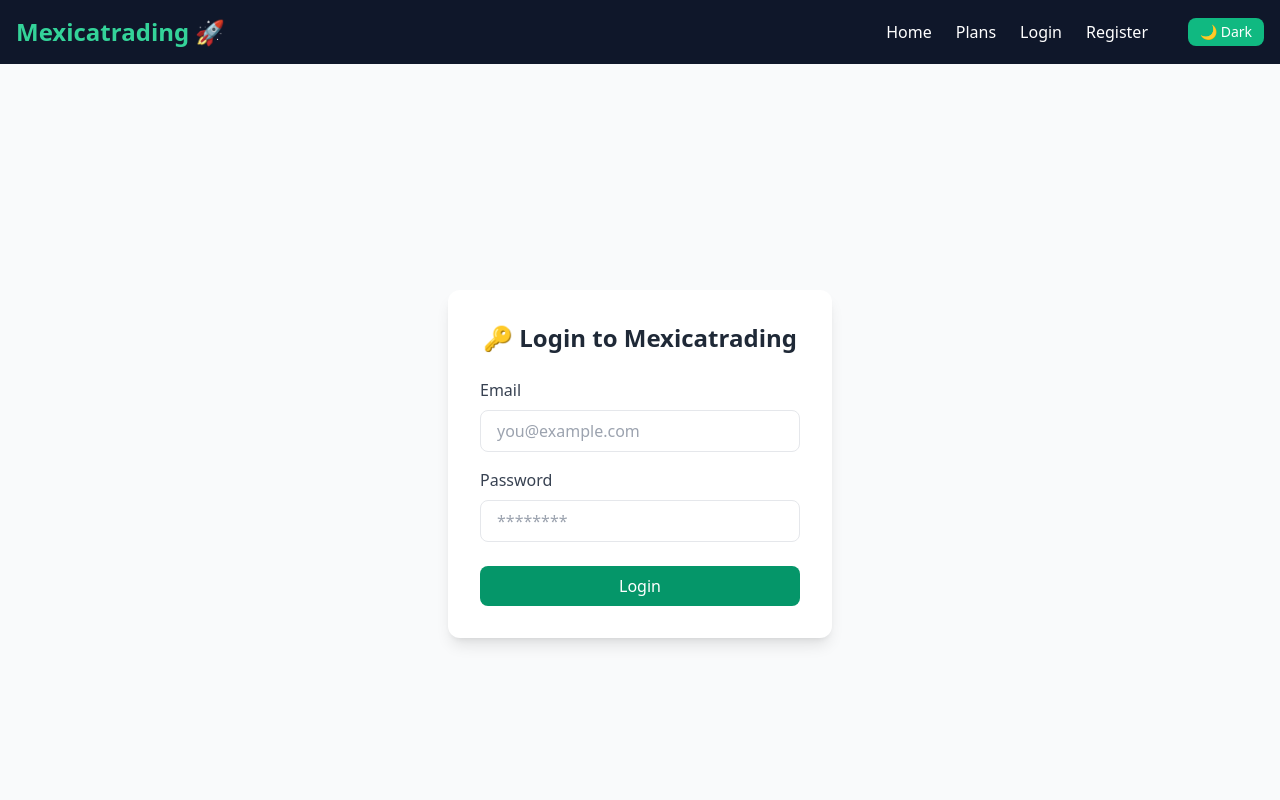
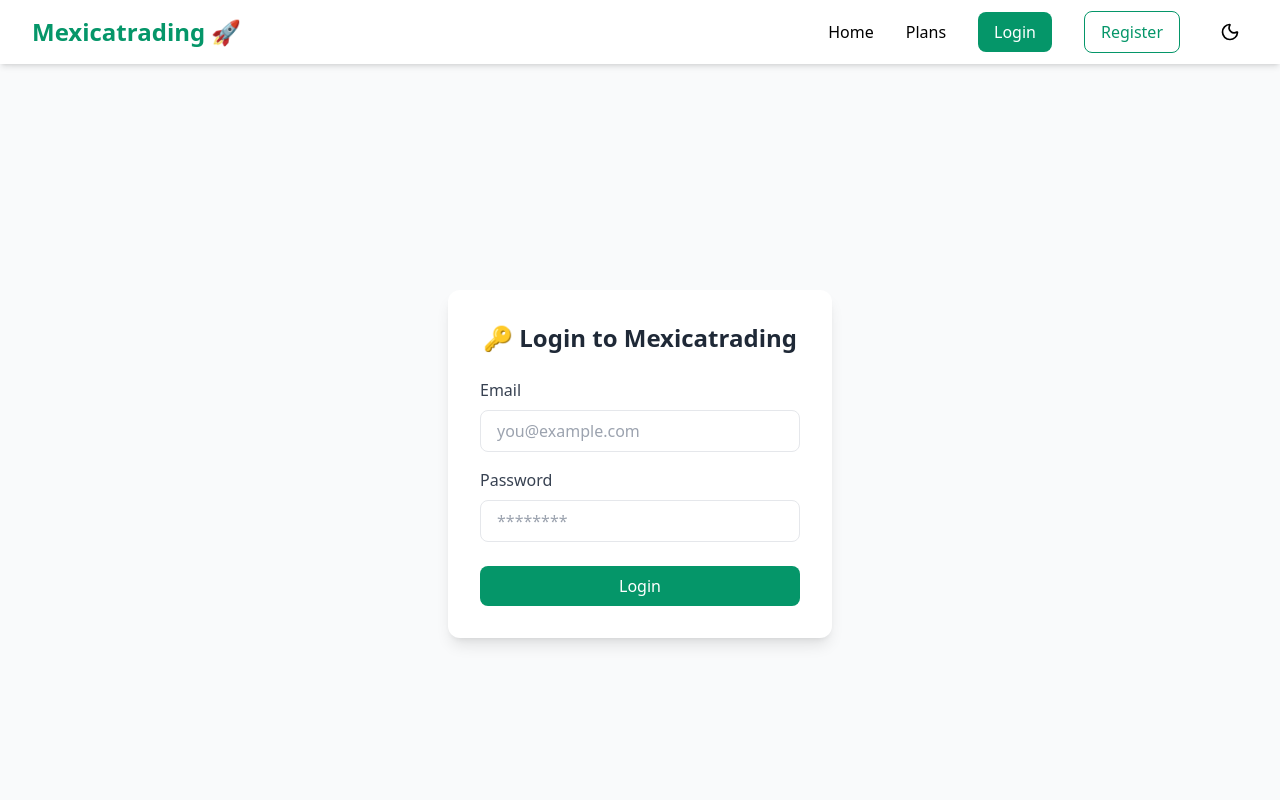
Before and after one commit to cchidiebere64-dot/Mexicatrading, a React (Vite) app: page /login in a window 1280 px wide. Shown: the top 800 px of the page. Built offline with nearby package versions, Linux system fonts and the light colour scheme.

Commit message:
Update Navbar.jsx

```diff
--- a/src/components/Navbar.jsx
+++ b/src/components/Navbar.jsx
@@ -1,10 +1,15 @@
 import { Link, useNavigate } from "react-router-dom";
 import { useState, useEffect } from "react";
+import { Menu, X, Sun, Moon, LogOut } from "lucide-react";
 
 export default function Navbar() {
-  const [darkMode, setDarkMode] = useState(localStorage.getItem("theme") === "dark");
   const navigate = useNavigate();
-  const user = sessionStorage.getItem("user"); // check if logged in
+  const [darkMode, setDarkMode] = useState(
+    localStorage.getItem("theme") === "dark"
+  );
+  const [menuOpen, setMenuOpen] = useState(false);
+
+  const user = JSON.parse(sessionStorage.getItem("user"));
 
   useEffect(() => {
     if (darkMode) {
@@ -17,43 +22,123 @@ export default function Navbar() {
   }, [darkMode]);
 
   const handleLogout = () => {
-    sessionStorage.removeItem("user"); // clear session
-    navigate("/login"); // redirect
+    sessionStorage.removeItem("user");
+    navigate("/login");
   };
 
   return (
-    <nav className="bg-slate-900 dark:bg-gray-100 text-white dark:text-gray-900 p-4 flex justify-between items-center shadow-lg">
-      <h1 className="text-2xl font-bold text-emerald-400">Mexicatrading 🚀</h1>
+    <nav className="bg-white dark:bg-gray-900 shadow-md sticky top-0 z-50">
+      <div className="max-w-7xl mx-auto px-4 sm:px-6 lg:px-8">
+        <div className="flex justify-between h-16 items-center">
+          {/* Logo */}
+          <Link to="/" className="text-2xl font-bold text-emerald-600">
+            Mexicatrading 🚀
+          </Link>
 
-      <div className="flex gap-6 items-center">
-        <Link to="/" className="hover:text-emerald-400 transition">Home</Link>
-        <Link to="/plans" className="hover:text-emerald-400 transition">Plans</Link>
+          {/* Desktop Menu */}
+          <div className="hidden md:flex space-x-8 items-center">
+            <Link to="/" className="hover:text-emerald-600">Home</Link>
+            <Link to="/plans" className="hover:text-emerald-600">Plans</Link>
+            {user && (
+              <Link to="/dashboard" className="hover:text-emerald-600">Dashboard</Link>
+            )}
+            {user?.role === "admin" && (
+              <Link to="/admin" className="hover:text-emerald-600">Admin</Link>
+            )}
 
-        {user ? (
+            {/* Auth Buttons */}
+            {!user ? (
               <>
-            <Link to="/dashboard" className="hover:text-emerald-400 transition">Dashboard</Link>
+                <Link
+                  to="/login"
+                  className="px-4 py-2 rounded-lg bg-emerald-600 text-white hover:bg-emerald-700"
+                >
+                  Login
+                </Link>
+                <Link
+                  to="/register"
+                  className="px-4 py-2 rounded-lg border border-emerald-600 text-emerald-600 hover:bg-emerald-50"
+                >
+                  Register
+                </Link>
+              </>
+            ) : (
               <button
                 onClick={handleLogout}
-              className="bg-red-500 text-white px-3 py-1 rounded-lg text-sm hover:bg-red-600 transition"
+                className="flex items-center gap-2 px-4 py-2 rounded-lg bg-red-600 text-white hover:bg-red-700"
               >
-              Logout
+                <LogOut size={18} /> Logout
               </button>
+            )}
+
+            {/* Dark Mode Toggle */}
+            <button
+              onClick={() => setDarkMode(!darkMode)}
+              className="ml-4 p-2 rounded-lg hover:bg-gray-100 dark:hover:bg-gray-800"
+            >
+              {darkMode ? <Sun size={20} /> : <Moon size={20} />}
+            </button>
+          </div>
+
+          {/* Mobile Menu Button */}
+          <div className="md:hidden">
+            <button
+              onClick={() => setMenuOpen(!menuOpen)}
+              className="p-2 rounded-lg hover:bg-gray-100 dark:hover:bg-gray-800"
+            >
+              {menuOpen ? <X size={24} /> : <Menu size={24} />}
+            </button>
+          </div>
+        </div>
+      </div>
+
+      {/* Mobile Dropdown */}
+      {menuOpen && (
+        <div className="md:hidden bg-white dark:bg-gray-900 px-4 py-3 space-y-3 shadow-lg">
+          <Link to="/" className="block hover:text-emerald-600" onClick={() => setMenuOpen(false)}>Home</Link>
+          <Link to="/plans" className="block hover:text-emerald-600" onClick={() => setMenuOpen(false)}>Plans</Link>
+          {user && (
+            <Link to="/dashboard" className="block hover:text-emerald-600" onClick={() => setMenuOpen(false)}>Dashboard</Link>
+          )}
+          {user?.role === "admin" && (
+            <Link to="/admin" className="block hover:text-emerald-600" onClick={() => setMenuOpen(false)}>Admin</Link>
+          )}
+
+          {!user ? (
+            <>
+              <Link
+                to="/login"
+                className="block px-4 py-2 rounded-lg bg-emerald-600 text-white text-center"
+                onClick={() => setMenuOpen(false)}
+              >
+                Login
+              </Link>
+              <Link
+                to="/register"
+                className="block px-4 py-2 rounded-lg border border-emerald-600 text-emerald-600 text-center"
+                onClick={() => setMenuOpen(false)}
+              >
+                Register
+              </Link>
             </>
           ) : (
-          <>
-            <Link to="/login" className="hover:text-emerald-400">Login</Link>
-            <Link to="/register" className="hover:text-emerald-400">Register</Link>
-          </>
+            <button
+              onClick={handleLogout}
+              className="w-full flex items-center justify-center gap-2 px-4 py-2 rounded-lg bg-red-600 text-white hover:bg-red-700"
+            >
+              <LogOut size={18} /> Logout
+            </button>
           )}
 
-        {/* 🌙☀️ Dark Mode Toggle */}
           <button
             onClick={() => setDarkMode(!darkMode)}
-          className="ml-4 bg-emerald-500 text-white dark:text-white px-3 py-1 rounded-lg text-sm hover:bg-emerald-600 transition"
+            className="w-full flex items-center justify-center gap-2 px-4 py-2 rounded-lg hover:bg-gray-100 dark:hover:bg-gray-800"
           >
-          {darkMode ? "☀️ Light" : "🌙 Dark"}
+            {darkMode ? <Sun size={20} /> : <Moon size={20} />}
+            {darkMode ? "Light Mode" : "Dark Mode"}
           </button>
         </div>
+      )}
     </nav>
   );
 }
```
Lines whose indentation alone changed are shown as unchanged.
